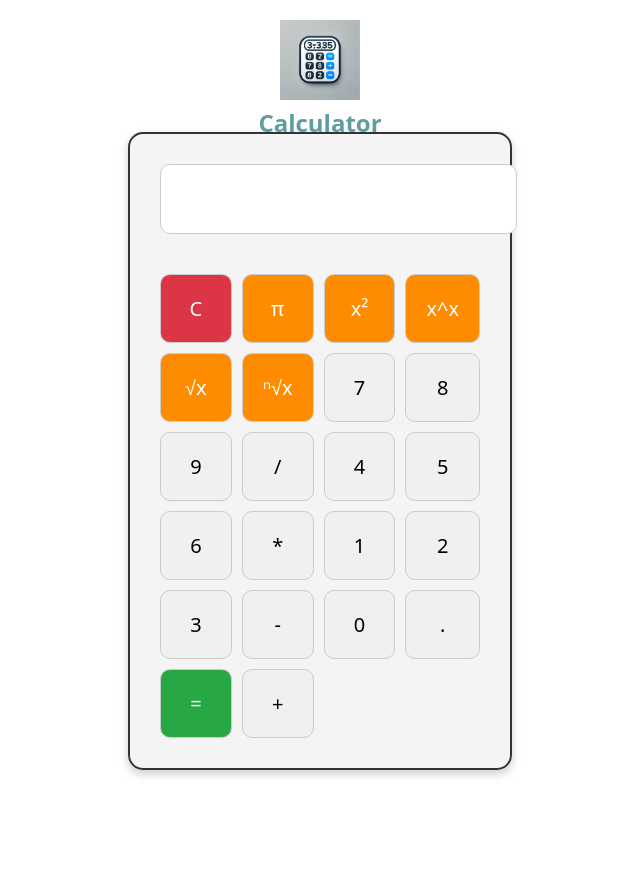
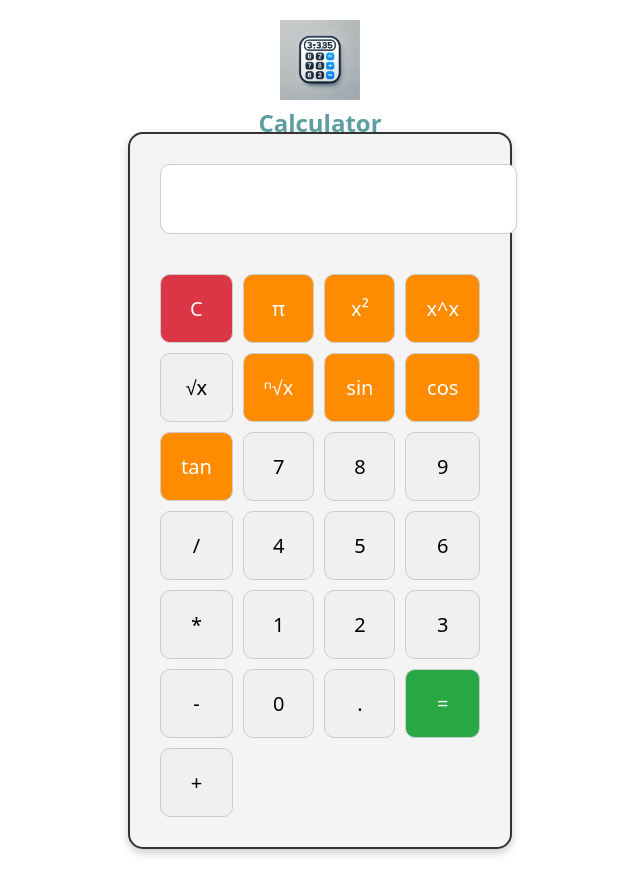
Before and after one commit to maitevargas9/calculator, a React (Vite) app: page / in a window 1280 px wide. Shown: the top 894 px of the page, without its empty margins (320-960 px from the left). Before the commit the page ends 832 px from the top, so only its background shows below. Built offline with nearby package versions, Linux system fonts and the light colour scheme.

Commit message:
sin, cos and tan added.

```diff
--- a/src/components/Buttons.jsx
+++ b/src/components/Buttons.jsx
@@ -2,7 +2,7 @@ import Button from "./Button";
 
 export default function Buttons({ onButtonClick }) {
   const buttonValues = [
-    ["C", "π", "x²", "x^x", "√x", "ⁿ√x"],
+    ["C", "π", "x²", "x^x", "√x", "ⁿ√x", "sin", "cos", "tan"],
     ["7", "8", "9", "/"],
     ["4", "5", "6", "*"],
     ["1", "2", "3", "-"],
@@ -23,11 +23,18 @@ export default function Buttons({ onButtonClick }) {
                 ? "equal"
                 : btn === "C"
                   ? "clear"
-                  : btn === "π"
+                  : [
+                      "π",
+                      "x²",
+                      "x³",
+                      "x^x",
+                      "ⁿ√x",
+                      "sin",
+                      "cos",
+                      "tan"
+                    ].includes(btn)
                     ? "operator"
-                    : ["π", "x²", "x^x", "√x", "ⁿ√x"].includes(btn)
-                      ? "operator"
-                      : ""
+                    : ""
             }
           />
         )}
--- a/src/components/Calculator.jsx
+++ b/src/components/Calculator.jsx
@@ -52,6 +52,27 @@ export default function Calculator() {
       } else {
         setInput("n,x");
       }
+    } else if (value === "sin") {
+      if (input) {
+        const radianValue = parseFloat(input) * (Math.PI / 180);
+        const sinValue = Math.sin(radianValue);
+        setLastCalculation(`sin(${input}) = ${sinValue}`);
+        setInput(sinValue.toString());
+      }
+    } else if (value === "cos") {
+      if (input) {
+        const radianValue = parseFloat(input) * (Math.PI / 180);
+        const cosValue = Math.cos(radianValue);
+        setLastCalculation(`cos(${input}) = ${cosValue}`);
+        setInput(cosValue.toString());
+      }
+    } else if (value === "tan") {
+      if (input) {
+        const radianValue = parseFloat(input) * (Math.PI / 180); // Umrechnung in Radiant
+        const tanValue = Math.tan(radianValue);
+        setLastCalculation(`tan(${input}) = ${tanValue}`);
+        setInput(tanValue.toString());
+      }
     } else {
       setInput(input + value);
     }
```
